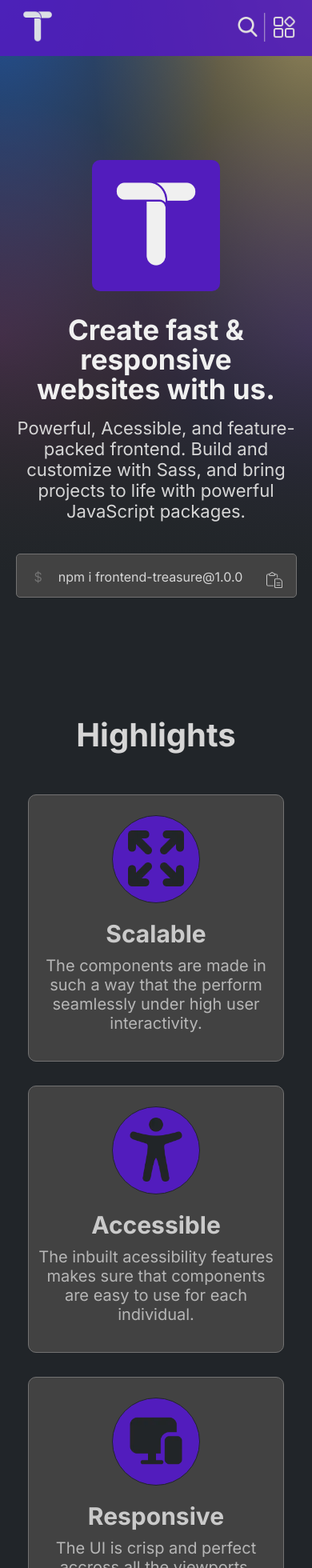
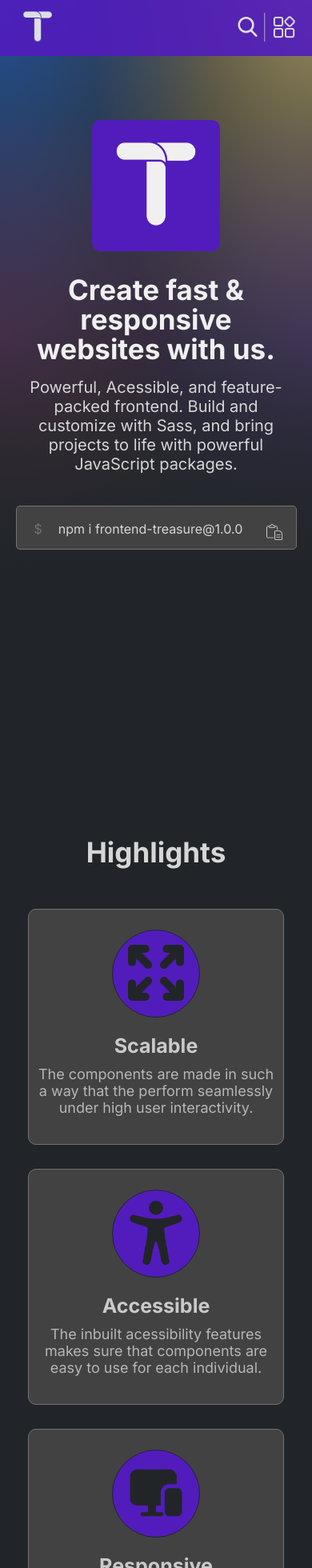
Before and after one commit to Prathameshp98/frontend-treasure, a Next.js app: page / in a window 390 px wide. Shown: the top 1960 px of the page at 80% size. Built offline with nearby package versions, Linux system fonts and the light colour scheme.

Commit message:
fixed phone ui

```diff
--- a/src/components/Body/body.module.css
+++ b/src/components/Body/body.module.css
@@ -104,7 +104,7 @@
 @media screen and (max-width: 800px) {
 
     .BodyMain {
-        padding-top: 200px;
+        padding-top: 150px;
     }
 
     .BodyMain .BodyMainInner .TextMain {
@@ -121,7 +121,7 @@
     }
 
     .BodyMain .BodyMainInner .TextMain div h4 {
-        font-size: 22px;
+        font-size: 20px;
     }
 
     .BodyMain .BodyMainInner .PackageMain {
--- a/src/components/Features/features.module.css
+++ b/src/components/Features/features.module.css
@@ -74,8 +74,20 @@
 
 @media screen and (max-width: 800px) {
 
+    .FeaturesMain {
+        padding: 200px 0 100px;
+    }
+
     .FeaturesMain .FeaturesMainInner h2 {
-        font-size: var(--display---d1---regular);
+        font-size: var(--display---d2---regular);
+    }
+
+    .FeaturesMain .FeaturesMainInner .FeaturesCards .FeaturesCard h2 {
+        font-size: var(--heading---h2---regular);
+    }
+
+    .FeaturesMain .FeaturesMainInner .FeaturesCards .FeaturesCard p {
+        font-size: var(--heading---h4---regular);
     }
 
 }
```
